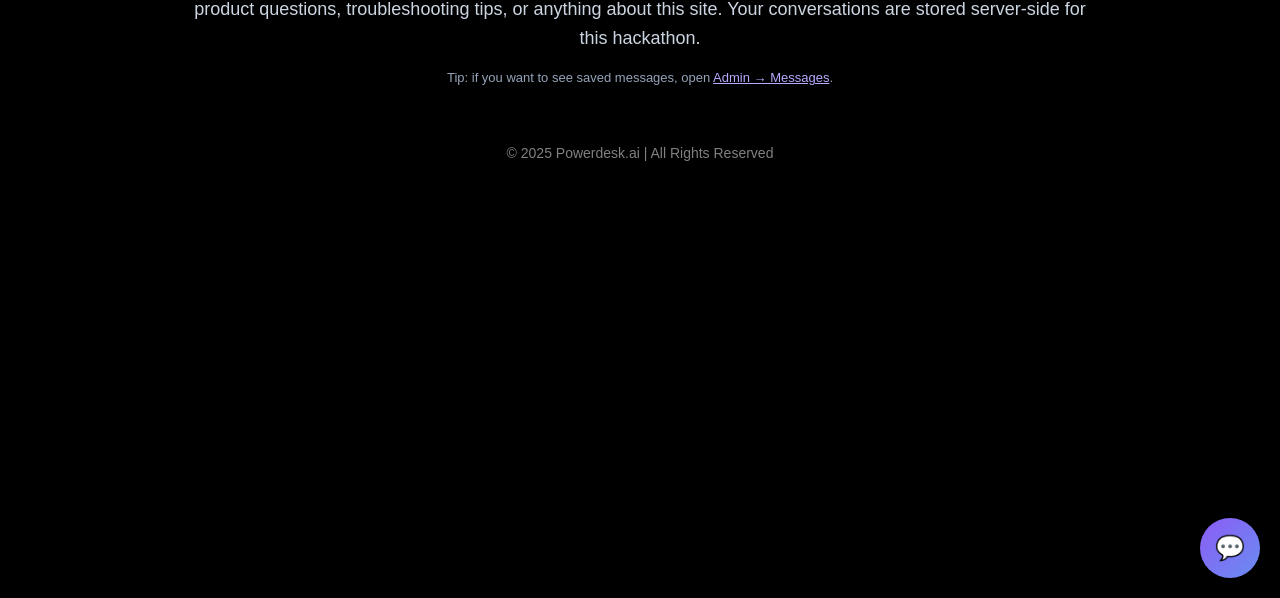
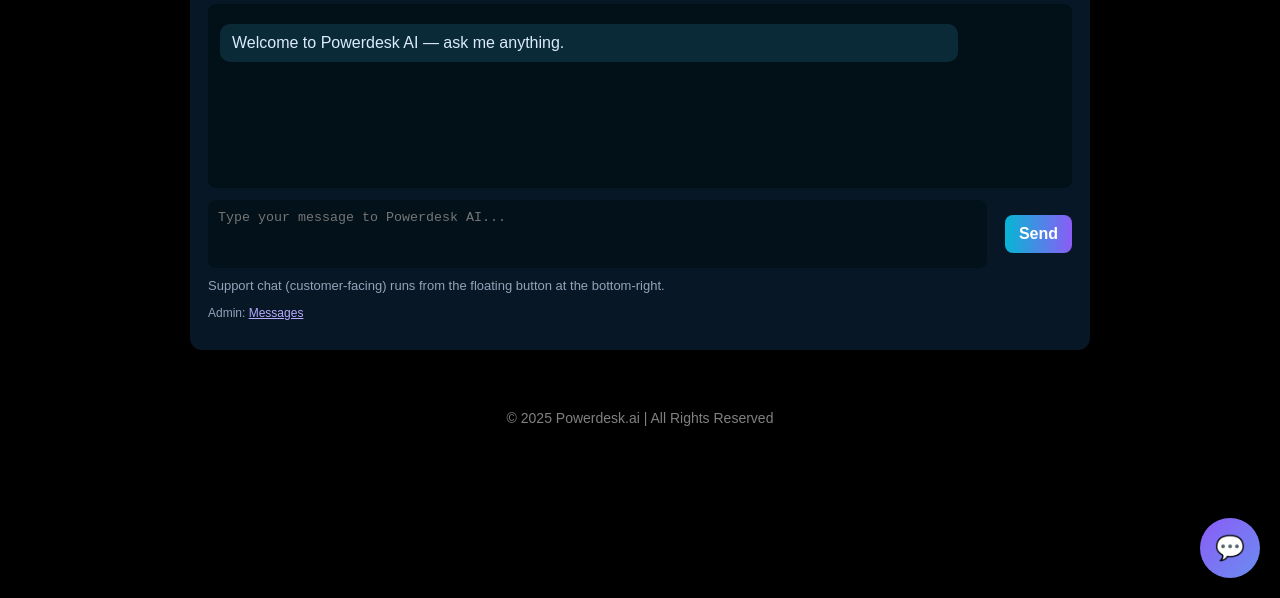
Before and after one commit to sam123-prog/powerdesk.ai, a website: page index.html in a window 1280 px wide. Shown: the part 202-800 px from the top of the page. Drawn offline with Linux system fonts and the light colour scheme.

Commit message:
fix(ui): restore main rectangular Powerdesk AI chat; mark floating widget as support

```diff
--- a/assets/chat-widget.js
+++ b/assets/chat-widget.js
@@ -69,7 +69,8 @@
       const res = await fetch(API_URL, {
         method: 'POST',
         headers: { 'Content-Type': 'application/json' },
-        body: JSON.stringify({ message: text, page: window.location.href })
+        // mark support:true so backend/logs can treat widget as support bot
+        body: JSON.stringify({ message: text, page: window.location.href, support: true })
       });
       const data = await res.json();
       setTyping(false);
--- a/index.html
+++ b/index.html
@@ -87,16 +87,73 @@
     <!-- Heading -->
     <h1>Powerdesk.ai - Custom Message</h1>
 
-    <!-- Use the floating help button (bottom-right) to chat with Helodesk AI -->
-    <div style="max-width:900px;margin:40px auto;text-align:center;">
-        <p style="color:#cbd5e1;font-size:18px;line-height:1.6;">Welcome to Powerdesk.ai — use the floating help button in the bottom-right corner to open Helodesk AI. Ask product questions, troubleshooting tips, or anything about this site. Your conversations are stored server-side for this hackathon.</p>
-        <p style="color:#94a3b8;font-size:13px;">Tip: if you want to see saved messages, open <a href="/admin.html" style="color:#b5aaff">Admin → Messages</a>.</p>
+    <!-- Main rectangular Powerdesk AI chat (primary) -->
+    <div style="max-width:900px;margin:20px auto;text-align:left;">
+        <div style="background:#081726;border-radius:12px;padding:18px;color:#e6eef8;">
+            <h2 style="margin:0 0 12px 0;color:#b5aaff">Powerdesk AI</h2>
+            <div id="mainChatMessages" style="background:#021017;padding:12px;border-radius:8px;min-height:160px;max-height:420px;overflow:auto;color:#dbeafe"></div>
+            <form id="mainChatForm" style="display:flex;gap:8px;margin-top:12px;align-items:center;">
+                <textarea id="mainChatInput" placeholder="Type your message to Powerdesk AI..." style="flex:1;padding:10px;border-radius:8px;border:none;min-height:48px;max-height:120px;resize:none;background:#03121a;color:#e6eef8"></textarea>
+                <button type="submit" style="padding:10px 14px;border-radius:8px;border:none;background:linear-gradient(90deg,#06b6d4,#8b5cf6);color:white;font-weight:600;">Send</button>
+            </form>
+            <p style="color:#94a3b8;font-size:13px;margin-top:10px;">Support chat (customer-facing) runs from the floating button at the bottom-right.</p>
+            <p style="color:#94a3b8;font-size:12px;margin-top:4px;">Admin: <a href="/admin.html" style="color:#b5aaff">Messages</a></p>
+        </div>
     </div>
     <footer>
         © 2025 Powerdesk.ai | All Rights Reserved
     </footer>
 
-    <!-- Floating help widget is primary — no inline chat here -->
+    <!-- Floating customer-support widget remains at bottom-right -->
+    <script>
+        // Main Powerdesk AI chat logic (rectangular primary chat)
+        (function(){
+            const form = document.getElementById('mainChatForm');
+            const input = document.getElementById('mainChatInput');
+            const messagesEl = document.getElementById('mainChatMessages');
+
+            function addMessage(text, who='bot'){
+                const el = document.createElement('div');
+                el.style.margin = '8px 0';
+                el.style.padding = '10px 12px';
+                el.style.borderRadius = '10px';
+                el.style.maxWidth = '85%';
+                el.style.whiteSpace = 'pre-wrap';
+                if(who==='user'){
+                    el.style.background = 'linear-gradient(90deg,#8b5cf6,#6a8df0)';
+                    el.style.color = 'white';
+                    el.style.marginLeft = 'auto';
+                } else {
+                    el.style.background = '#0a2a37';
+                    el.style.color = '#dbeafe';
+                    el.style.marginRight = 'auto';
+                }
+                el.textContent = text;
+                messagesEl.appendChild(el);
+                messagesEl.scrollTop = messagesEl.scrollHeight;
+            }
+
+            async function sendToServer(text){
+                addMessage(text,'user');
+                try{
+                    const res = await fetch('/api/chat',{method:'POST',headers:{'Content-Type':'application/json'},body:JSON.stringify({message:text,page:window.location.href, support:false})});
+                    const data = await res.json();
+                    if(data?.reply) addMessage(data.reply,'bot'); else addMessage('No reply','bot');
+                }catch(e){ addMessage('Error contacting server','bot'); console.error(e); }
+            }
+
+            form.addEventListener('submit',(e)=>{
+                e.preventDefault();
+                const txt = input.value.trim();
+                if(!txt) return;
+                input.value='';
+                sendToServer(txt);
+            });
+
+            // welcome
+            addMessage('Welcome to Powerdesk AI — ask me anything.');
+        })();
+    </script>
 
 
 </body>
```
